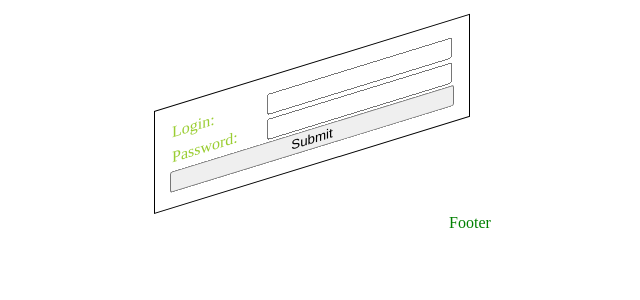
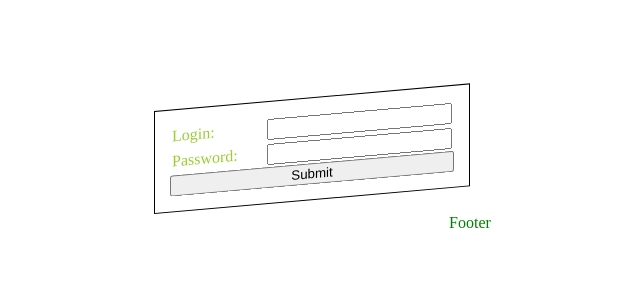
Before and after one commit to Bitluck/react-example, a React app in the folder front/: page / in a window 1280 px wide. Shown: the top 300 px of the page, without its empty margins (170-810 px from the left). Built offline with nearby package versions, Linux system fonts and the light colour scheme; the HTML template or start-up script is replaced by a standard one.

Commit message:
Make skewY smaller

```diff
--- a/front/src/styles/components/App.css
+++ b/front/src/styles/components/App.css
@@ -17,7 +17,7 @@
 	grid-column: 2;
 	grid-row: 2;
 
-	transform: skewY(-17.1deg);
+	transform: skewY(-5deg);
 	transform-origin: 0;
 }
 
```
